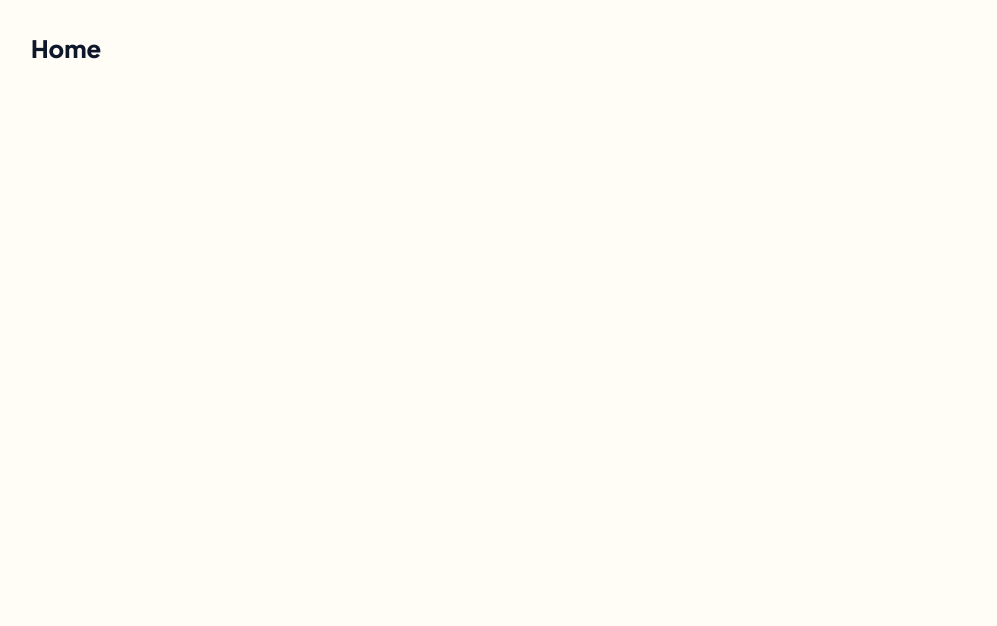
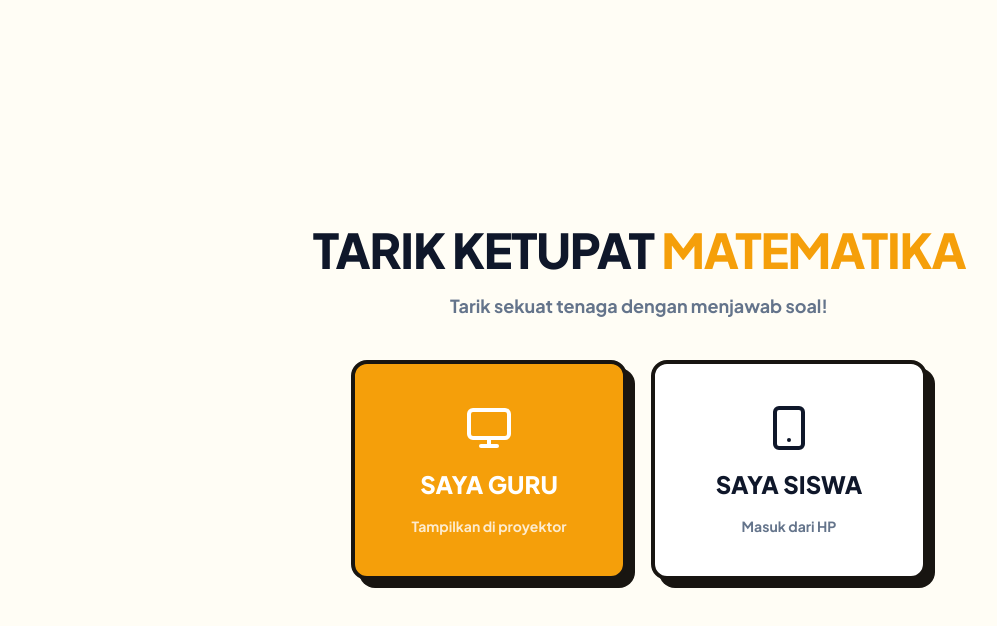
Before and after one commit to ihsansatriawan/games-math, a React (Vite) app in the folder tarik-ketupat/: page / in a window 1280 px wide. Shown: the top 626 px of the page, without its empty margins (1-998 px from the left). Built offline with nearby package versions, Linux system fonts and the light colour scheme.

Commit message:
feat: implement Home landing page with Host/Player navigation
Co-Authored-By: Claude Sonnet 4.6 <noreply@anthropic.com>

```diff
--- a/tarik-ketupat/src/pages/Home.jsx
+++ b/tarik-ketupat/src/pages/Home.jsx
@@ -1 +1,36 @@
-export default function Home() { return <div className="p-8 font-black text-2xl">Home</div> }
+import { useNavigate } from 'react-router-dom'
+import { Monitor, Smartphone } from 'lucide-react'
+
+export default function Home() {
+  const navigate = useNavigate()
+  return (
+    <div className="min-h-screen bg-bg-light flex flex-col items-center justify-center gap-10 p-8">
+      <div className="text-center">
+        <h1 className="text-5xl font-black uppercase tracking-tight leading-tight">
+          TARIK KETUPAT <span className="text-primary">MATEMATIKA</span>
+        </h1>
+        <p className="mt-3 text-lg font-bold text-slate-500">Tarik sekuat tenaga dengan menjawab soal!</p>
+      </div>
+
+      <div className="flex flex-col sm:flex-row gap-6 w-full max-w-xl">
+        <button
+          onClick={() => navigate('/host')}
+          className="neubrutalism neo-btn flex-1 flex flex-col items-center gap-4 p-10 bg-primary text-white rounded-2xl"
+        >
+          <Monitor size={48} />
+          <span className="text-2xl font-black uppercase">Saya Guru</span>
+          <span className="text-sm font-bold opacity-80">Tampilkan di proyektor</span>
+        </button>
+
+        <button
+          onClick={() => navigate('/play')}
+          className="neubrutalism neo-btn flex-1 flex flex-col items-center gap-4 p-10 bg-white text-slate-900 rounded-2xl"
+        >
+          <Smartphone size={48} />
+          <span className="text-2xl font-black uppercase">Saya Siswa</span>
+          <span className="text-sm font-bold text-slate-500">Masuk dari HP</span>
+        </button>
+      </div>
+    </div>
+  )
+}
```
